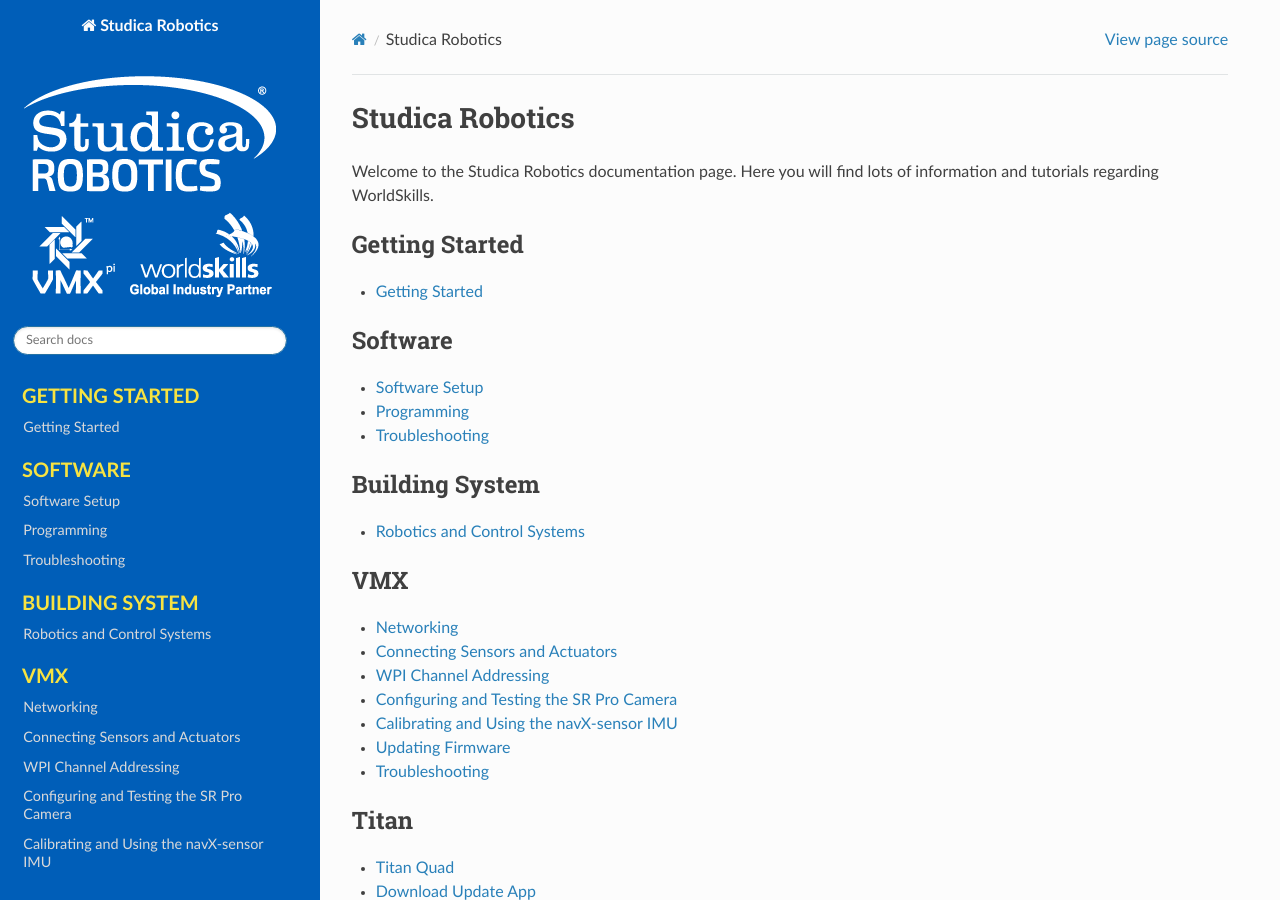
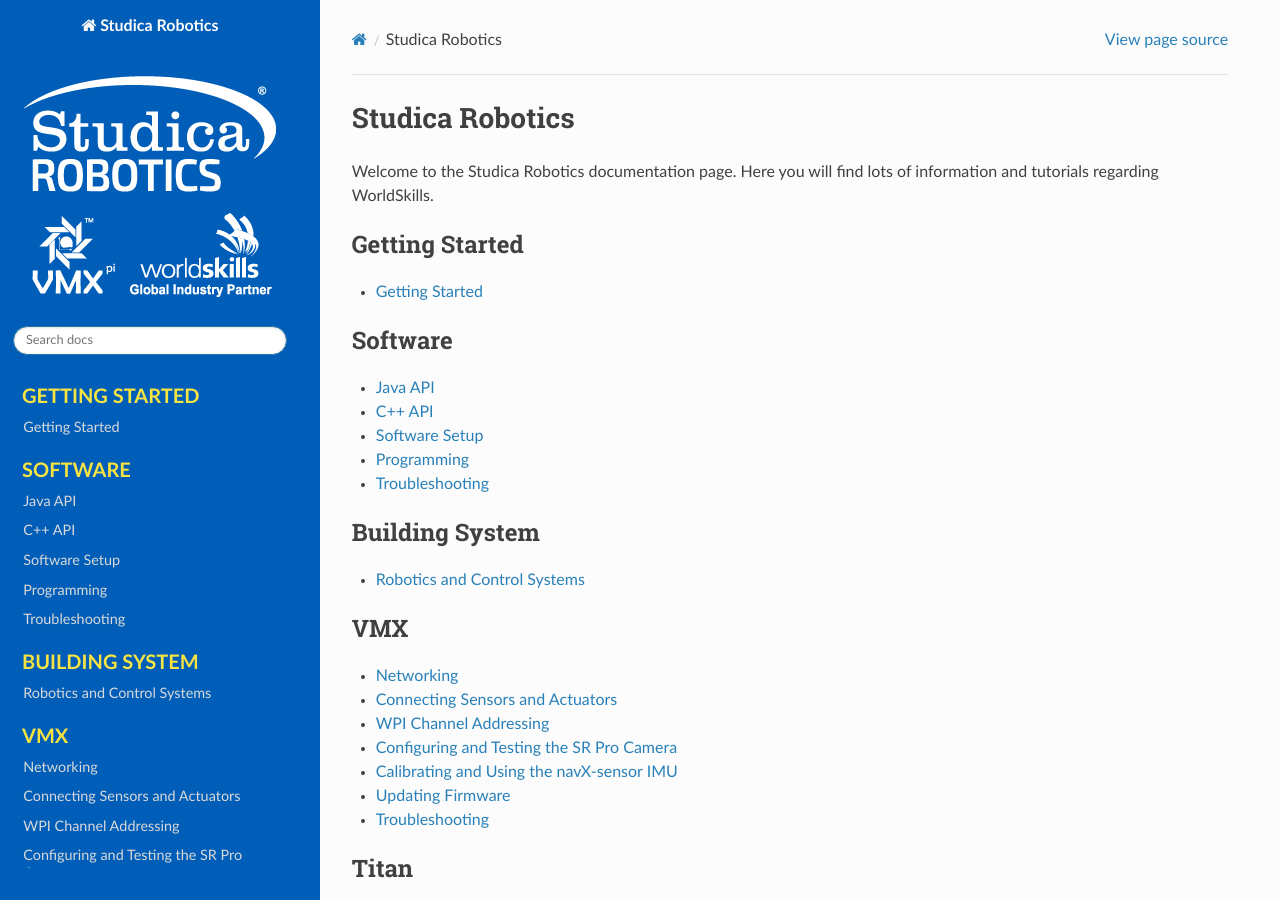
Before and after one commit to studica/studica-docs-worldskills, a Sphinx documentation site: the page built from source/index.rst, in a window 1280 px wide and 900 px high. Built offline with Sphinx 7.4.7 and the Read the Docs theme 2.0.0, drawn with Linux system fonts in a browser that asks for light colours; pages that are not in the unit, such as notebooks, are missing from menus.

Commit message:
Added API Links

```diff
--- a/source/index.rst
+++ b/source/index.rst
@@ -13,6 +13,8 @@
    :maxdepth: 1
    :caption: Software
 
+   Java API <https://www.studica.com/downloads/Studica-Robotics/FRC-WSR/Titan/Docs/JavaAPIDocs/annotated.html>
+   C++ API <https://www.studica.com/downloads/Studica-Robotics/FRC-WSR/Titan/Docs/CppAPIDocs/annotated.html>
    docs/Software/software-setup/index
    docs/Software/programming/index
    docs/Software/troubleshooting
```
